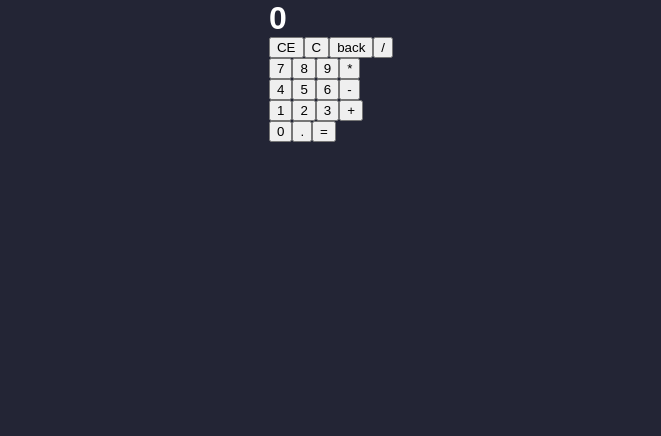
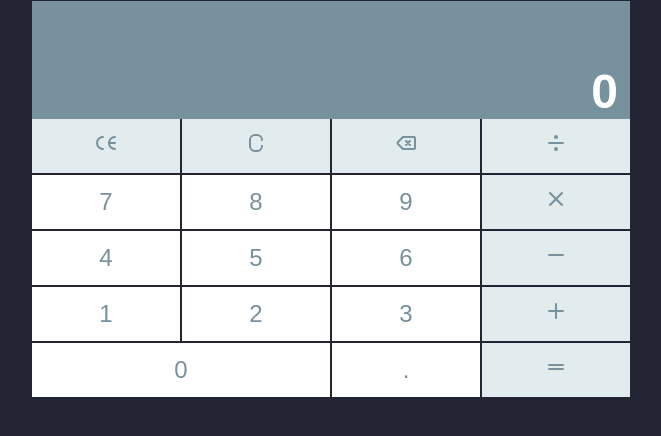
Before and after one commit to GinaLeeAlfy/react_calculator, a React (Vite) app: page / in a window 1280 px wide. Shown: the top 436 px of the page, without its empty margins (309-970 px from the left). Built offline with nearby package versions, Linux system fonts and the light colour scheme.

Commit message:
fixed css and added button handler for numbers

```diff
--- a/src/App.jsx
+++ b/src/App.jsx
@@ -1,44 +1,130 @@
 import { createRoot } from "react-dom/client";
 import { useState } from "react";
 import Screen from "./Screen";
+import {
+  IconBackspace,
+  IconDivide,
+  IconMinus,
+  IconPlus,
+  IconX,
+  IconEqual,
+  IconLetterC,
+  IconCe,
+} from "@tabler/icons-react";
 
 const App = () => {
   const [display, setDisplay] = useState("");
   const [currentAnswer, setCurrentAnswer] = useState("0");
+  const [lastNumber, setLastNumber] = useState("");
   const [operator, setOperator] = useState("");
 
+  const [isDecimal, setIsDecimal] = useState(false);
+  const [isLastInputNumber, setIsLastInputNumber] = useState(true);
+
+  //handle number
+  const handleNumber = (num) => {
+    if (isLastInputNumber) {
+      if (currentAnswer === "0") {
+        if (num === ".") {
+          setCurrentAnswer("0.");
+          setIsDecimal(true);
+        } else {
+          setCurrentAnswer(num);
+        }
+      } else {
+        if (num === "." && isDecimal === false) {
+          setCurrentAnswer(currentAnswer + num);
+          setIsDecimal(true);
+        } else if (num !== ".") {
+          setCurrentAnswer(currentAnswer + num);
+        }
+      }
+      setIsLastInputNumber(true);
+    }
+  };
+  //handle operator
+
+  //handle other
+
+  //key listener
+  document.addEventListener("keydown", (e) => {
+    const key = e.key;
+    console.log(key);
+  });
+
+  //button listener
+  const grabInfo = (e) => {
+    const targetTagName = e.target.tagName;
+    const targetText = e.target.innerText;
+    const targetClassName = e.target.className;
+
+    if (targetTagName === "BUTTON") {
+      if (targetText !== "") {
+        console.log(targetText);
+        handleNumber(targetText);
+      } else {
+        console.log(targetClassName);
+        switch (targetClassName) {
+          case "subtract":
+            setOperator("-");
+            setDisplay("-");
+            break;
+
+          default:
+            break;
+        }
+      }
+    }
+  };
+
   return (
-    <div>
+    <div className="container">
       <Screen display={display} currentAnswer={currentAnswer} />
-      <div className="buttons">
+      <div className="buttons" onClick={grabInfo}>
         <div className="row">
-          <button>CE</button>
-          <button>C</button>
-          <button>back</button>
-          <button>/</button>
+          <button className="clear-entry">
+            <IconCe />
+          </button>
+          <button className="clear">
+            <IconLetterC />
+          </button>
+          <button className="back">
+            <IconBackspace />
+          </button>
+          <button className="divide">
+            <IconDivide />
+          </button>
         </div>
         <div className="row">
           <button>7</button>
           <button>8</button>
           <button>9</button>
-          <button>*</button>
+          <button className="multiply">
+            <IconX />
+          </button>
         </div>
         <div className="row">
           <button>4</button>
           <button>5</button>
           <button>6</button>
-          <button>-</button>
+          <button className="subtract">
+            <IconMinus />
+          </button>
         </div>
         <div className="row">
           <button>1</button>
           <button>2</button>
           <button>3</button>
-          <button>+</button>
+          <button className="add">
+            <IconPlus />
+          </button>
         </div>
         <div className="row">
           <button>0</button>
           <button>.</button>
-          <button>=</button>
+          <button className="equals">
+            <IconEqual />
+          </button>
         </div>
       </div>
     </div>
--- a/src/style.css
+++ b/src/style.css
@@ -1,6 +1,8 @@
 :root {
   --white: #ffffff;
   --black: #232535;
+  --gray: #e2ebed;
+  --dark-gray: #77919d;
   --green: #12eb24;
   --dark-green: #1e7525;
   --transparent: transparent;
@@ -11,11 +13,89 @@
   margin: 0;
 }
 
-body {
+html {
+  font-size: 24px;
   background-color: var(--black);
   color: var(--white);
   font-family: Arial, Helvetica, sans-serif;
+}
+
+body {
+  width: 100svw;
+  height: 100svh;
   display: flex;
   justify-content: center;
-  font-size: 16px;
 }
+
+#root {
+  width: 100%;
+  max-width: 600px;
+}
+
+.container {
+  display: grid;
+  grid-template-rows: 3fr 7fr;
+}
+
+.screen {
+  background-color: var(--dark-gray);
+  border: 1px solid var(--black);
+  border-bottom: none;
+  text-align: end;
+  display: flex;
+  flex-direction: column;
+  justify-content: end;
+  padding: 0.5rem;
+  padding-bottom: 0;
+}
+
+.buttons {
+  display: grid;
+  gap: 2px;
+}
+
+.row {
+  width: 100%;
+  display: grid;
+  grid-template-columns: 1fr 1fr 1fr 1fr;
+}
+
+.row:last-of-type {
+  grid-template-columns: 2fr 1fr 1fr;
+}
+
+button {
+  border: 1px solid var(--black);
+  border-top: none;
+  border-bottom: none;
+  background-color: var(--white);
+  color: var(--dark-gray);
+  cursor: pointer;
+  padding: 0.5rem;
+  font-size: 1rem;
+}
+
+.row:first-of-type button {
+  background-color: var(--gray);
+}
+
+.row button:last-of-type {
+  background-color: var(--gray);
+}
+
+button:hover,
+.row:first-of-type button:hover,
+.row button:last-of-type:hover {
+  background-color: var(--green);
+  color: var(--black);
+}
+
+svg {
+  height: 1rem;
+  width: 1rem;
+  pointer-events: none;
+}
+
+path {
+  pointer-events: none;
+}
```
